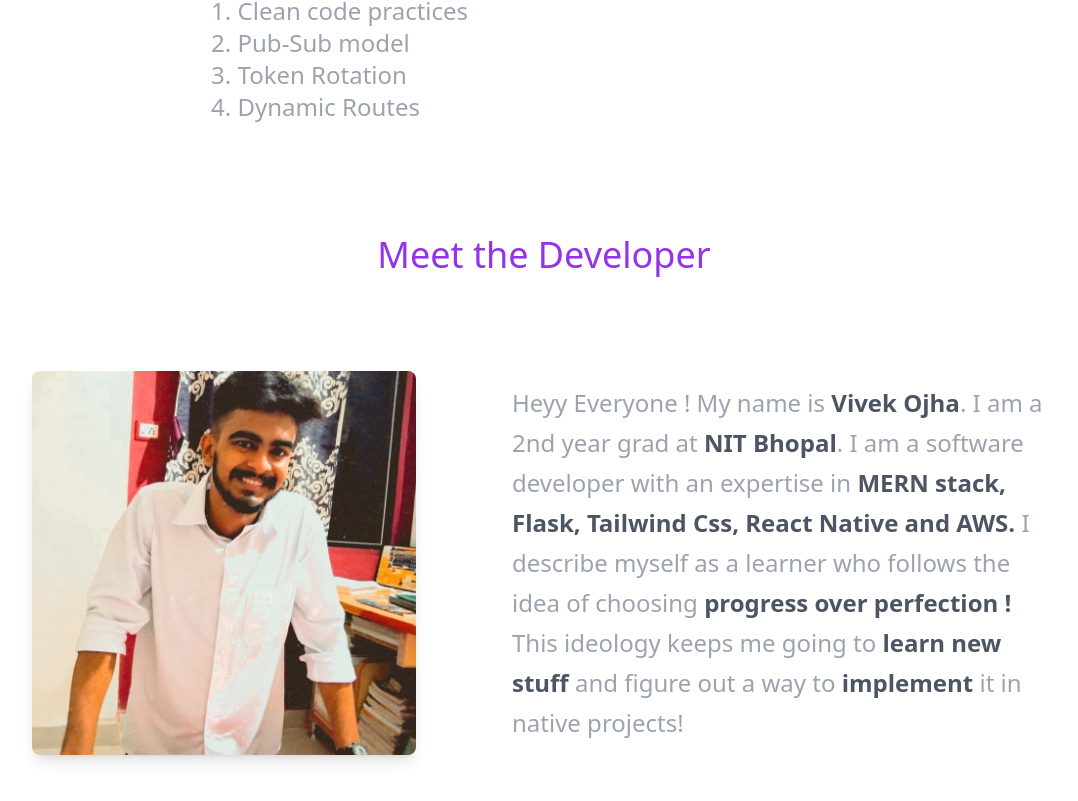
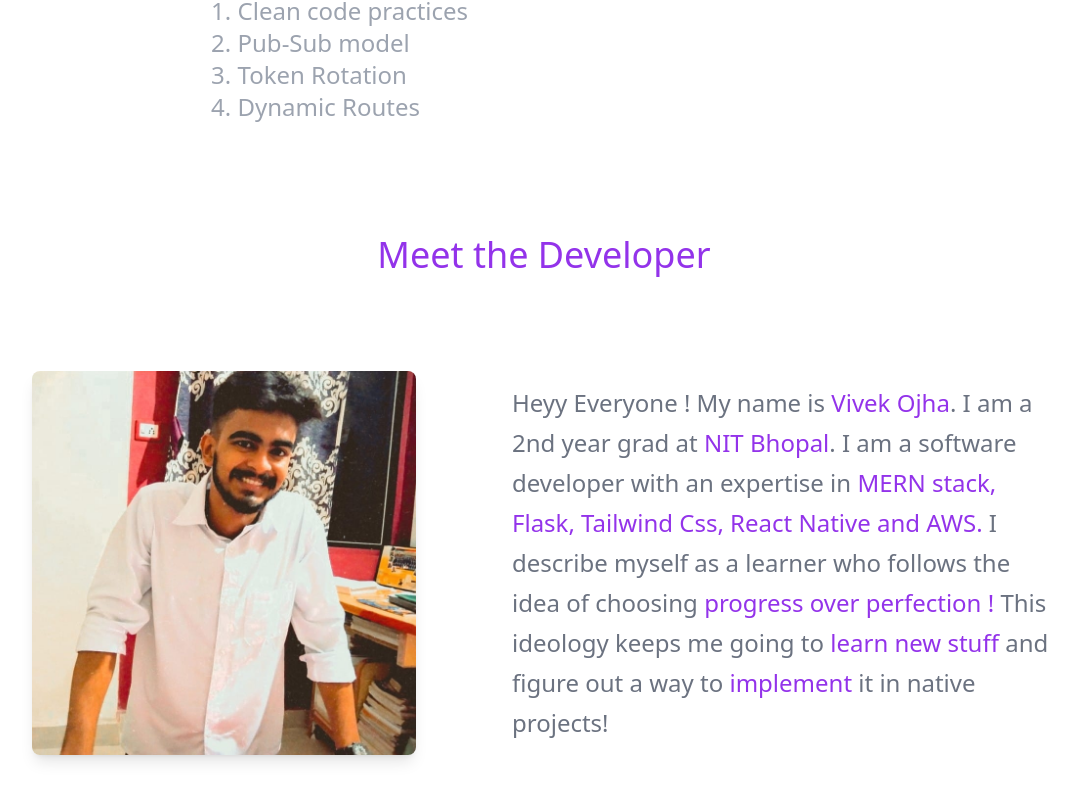
Before and after one commit to Maverick-08/Authy, a React (Vite) app in the folder Project-1/client/: page / in a window 1280 px wide. Shown: the part 1101-1902 px from the top of the page, without its empty margins (96-1174 px from the left). Built offline with nearby package versions, Linux system fonts and the light colour scheme; what short-unique-id would draw is missing.

Commit message:
style improvement

```diff
--- a/Project-1/client/src/pages/Home.jsx
+++ b/Project-1/client/src/pages/Home.jsx
@@ -92,7 +92,7 @@ const Home = () => {
           <p className="text-4xl text-purple-600 font-medium">Meet the Developer</p>
           <div className="w-[80vw] flex gap-24 items-center">
             <img src={DeveloperImage} alt="" className="w-96 h-96 rounded-lg shadow-lg"/>
-            <p className="text-2xl text-gray-400 leading-10">Heyy Everyone ! My name is <span className="text-gray-600 font-semibold">Vivek Ojha</span>. I am a 2nd year grad at <span className="text-gray-600 font-semibold">NIT Bhopal</span>. I am a software developer with an expertise in <span className="text-gray-600 font-semibold">MERN stack, Flask, Tailwind Css, React Native and AWS.</span> I describe myself as a learner who follows the idea of choosing <span className="text-gray-600 font-semibold">progress over perfection !</span> This ideology keeps me going to <span className="text-gray-600 font-semibold">learn new stuff</span> and figure out a way to <span className="text-gray-600 font-semibold">implement</span> it in native projects!</p>
+            <p className="text-2xl text-gray-500 leading-10">Heyy Everyone ! My name is <span className="text-purple-600 font-medium">Vivek Ojha</span>. I am a 2nd year grad at <span className="text-purple-600 font-medium">NIT Bhopal</span>. I am a software developer with an expertise in <span className="text-purple-600 font-medium">MERN stack, Flask, Tailwind Css, React Native and AWS.</span> I describe myself as a learner who follows the idea of choosing <span className="text-purple-600 font-medium">progress over perfection !</span> This ideology keeps me going to <span className="text-purple-600 font-medium">learn new stuff</span> and figure out a way to <span className="text-purple-600 font-medium">implement</span> it in native projects!</p>
           </div>
         </div>
       </div>
```
